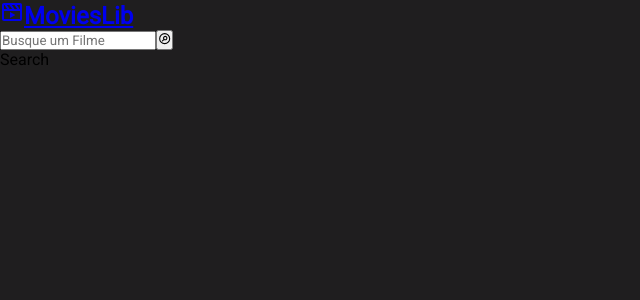
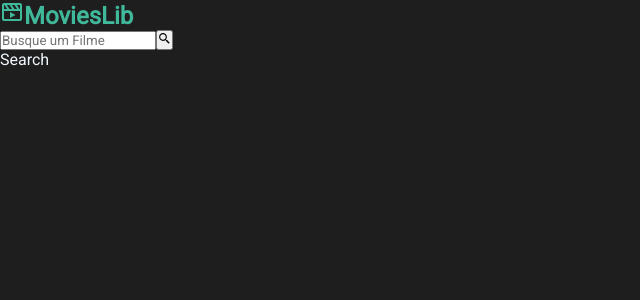
Before and after one commit to pedrofdnn/Biblioteca_de_Filmes, a React (Vite) app: page /Search in a window 1280 px wide. Shown: the top 300 px of the page, without its empty margins (0-640 px from the left). Built offline with nearby package versions, Linux system fonts and the light colour scheme.

Commit message:
Componetizacao
Criando componentes

```diff
--- a/src/Components/Navbar.jsx
+++ b/src/Components/Navbar.jsx
@@ -1,7 +1,6 @@
 import React from "react";
 import { Link } from "react-router-dom";
-import { HiOutlineSearchCircle } from "react-icons/hi";
-import { BiBorderRadius, BiMoviePlay } from "react-icons/bi";
+import { BiSearchAlt2, BiMoviePlay } from "react-icons/bi";
 
 export default function Navbar() {
   return (
@@ -16,7 +15,7 @@ export default function Navbar() {
       <form>
         <input type="text" placeholder="Busque um Filme" />
         <button type="submit">
-          <HiOutlineSearchCircle />
+          <BiSearchAlt2 />
         </button>
       </form>
     </nav>
--- a/src/Pages/Home.jsx
+++ b/src/Pages/Home.jsx
@@ -1,7 +1,28 @@
-import React from 'react'
+import React, { useEffect, useState } from "react";
+
+const moviesURL = import.meta.env.VITE_API;
+const apiKEY = import.meta.env.VITE_API_KEY;
 
 export default function Home() {
+  const [topMovies, setTopMovies] = useState([]);
+
+  const getTopRatedMovies = async (url) => {
+    const res = await fetch(url);
+    const data = await res.json();
+    setTopMovies(data.results);
+  };
+
+  useEffect(() => {
+    const topRatedUrl = `${moviesURL}top_rated?${apiKEY}`;
+    getTopRatedMovies(topRatedUrl);
+  }, []);
+
   return (
-    <div>Home</div>
-  )
+    <div>
+      <h2 className="title">Melhores Filmes:</h2>
+      <div className="movies-container">
+        {topMovies && topMovies.map((movie) => <p>{movie.title}</p>)}
+      </div>
+    </div>
+  );
 }
--- a/src/index.css
+++ b/src/index.css
@@ -7,4 +7,15 @@
 
 body {
     background: #1F1E1F;
+    color: aliceblue;
 }
+
+a {
+    text-decoration: none;
+    color: #48CFAD;
+    transition: 0.5s;
+}
+
+a:hover {
+    color: #40B89A;
+}
```
